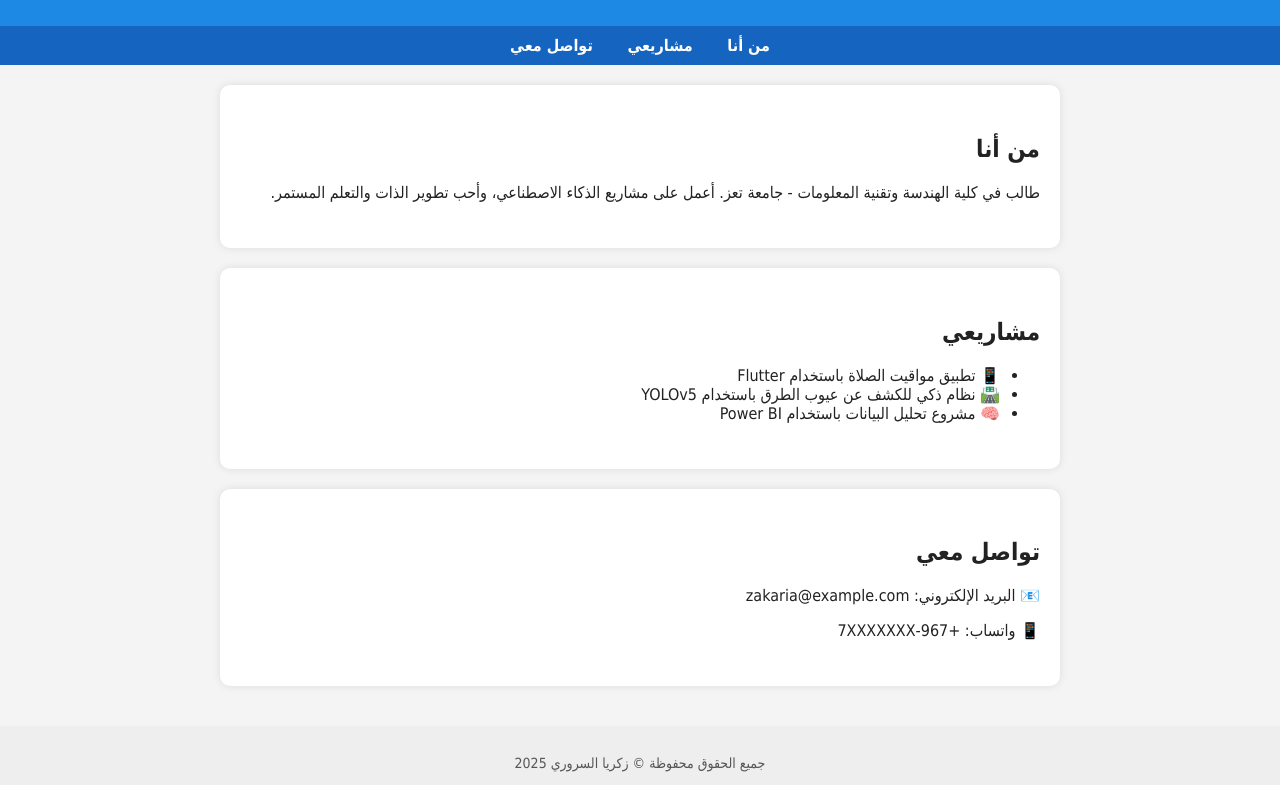
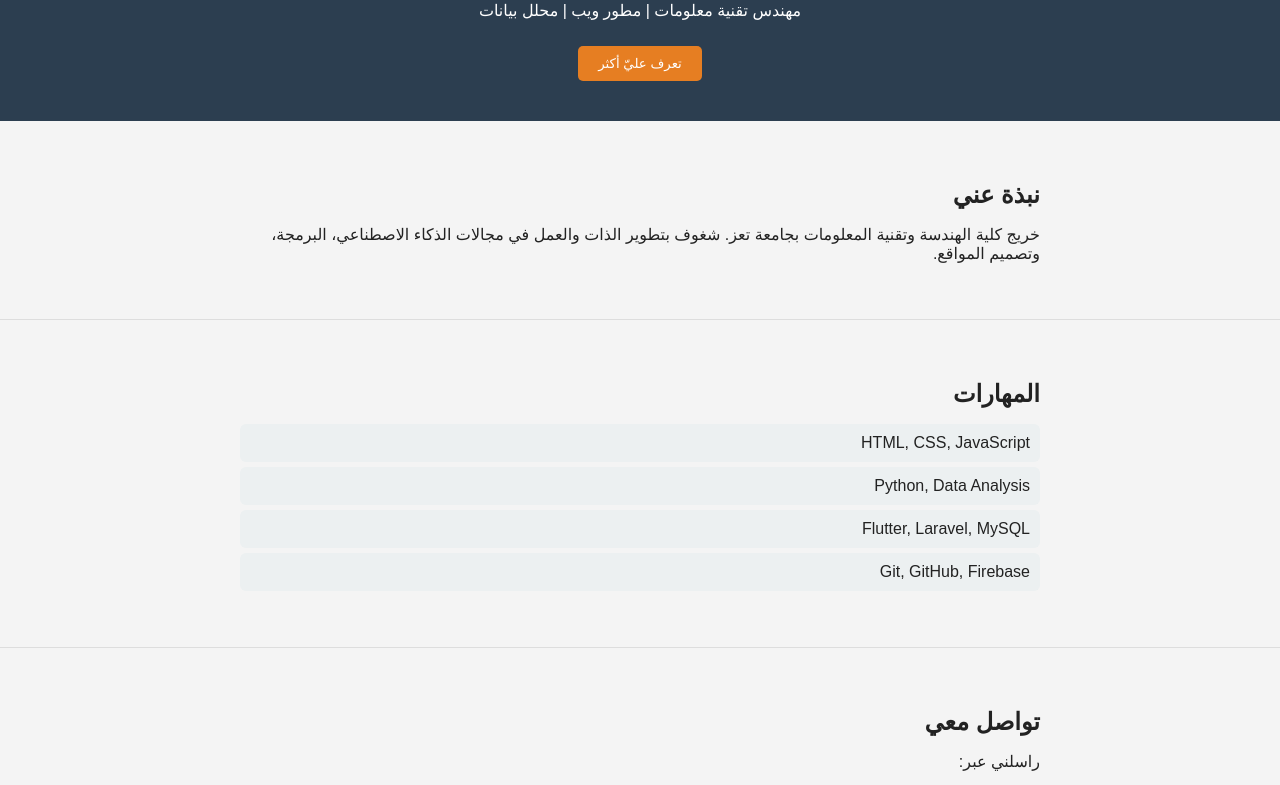
Before and after one commit to eng-Zakaria2025/Zakaria-prtofile, a plain HTML site: page index.html in a window 1280 px wide. Shown: the part 150-935 px from the top of the page. Drawn offline with Linux system fonts and the light colour scheme.

Commit message:
Add files via upload

```diff
--- a/index.html
+++ b/index.html
@@ -1,49 +1,55 @@
 <!DOCTYPE html>
-<html lang="ar" dir="rtl">
+<html lang="ar">
 <head>
   <meta charset="UTF-8">
   <meta name="viewport" content="width=device-width, initial-scale=1">
-  <title>زكريا السروري | الملف الشخصي</title>
+  <title>زكريا السروري | مهندس تقني</title>
   <link rel="stylesheet" href="style.css">
 </head>
 <body>
-
   <header>
-    <h1>👋 مرحبًا، أنا زكريا السروري</h1>
-    <p>مهتم بتقنية المعلومات، الذكاء الاصطناعي، وتحليل البيانات</p>
+    <div class="container">
+      <img src="zakaria.jpg" alt="Zakaria Photo" class="profile-img">
+      <h1>زكريا السروري</h1>
+      <p>مهندس تقنية معلومات | مطور ويب | محلل بيانات</p>
+      <button onclick="scrollToSection()">تعرف عليّ أكثر</button>
+    </div>
   </header>
 
-  <nav>
-    <ul>
-      <li><a href="#about">من أنا</a></li>
-      <li><a href="#projects">مشاريعي</a></li>
-      <li><a href="#contact">تواصل معي</a></li>
-    </ul>
-  </nav>
-
   <section id="about">
-    <h2>من أنا</h2>
-    <p>طالب في كلية الهندسة وتقنية المعلومات - جامعة تعز. أعمل على مشاريع الذكاء الاصطناعي، وأحب تطوير الذات والتعلم المستمر.</p>
+    <div class="container">
+      <h2>نبذة عني</h2>
+      <p>
+        خريج كلية الهندسة وتقنية المعلومات بجامعة تعز. شغوف بتطوير الذات والعمل في مجالات الذكاء الاصطناعي، البرمجة، وتصميم المواقع.
+      </p>
+    </div>
   </section>
 
-  <section id="projects">
-    <h2>مشاريعي</h2>
-    <ul>
-      <li>📱 تطبيق مواقيت الصلاة باستخدام Flutter</li>
-      <li>🛣️ نظام ذكي للكشف عن عيوب الطرق باستخدام YOLOv5</li>
-      <li>🧠 مشروع تحليل البيانات باستخدام Power BI</li>
-    </ul>
+  <section id="skills">
+    <div class="container">
+      <h2>المهارات</h2>
+      <ul>
+        <li>HTML, CSS, JavaScript</li>
+        <li>Python, Data Analysis</li>
+        <li>Flutter, Laravel, MySQL</li>
+        <li>Git, GitHub, Firebase</li>
+      </ul>
+    </div>
   </section>
 
   <section id="contact">
-    <h2>تواصل معي</h2>
-    <p>📧 البريد الإلكتروني: zakaria@example.com</p>
-    <p>📱 واتساب: +967-7XXXXXXX</p>
+    <div class="container">
+      <h2>تواصل معي</h2>
+      <p>راسلني عبر:</p>
+      <a href="mailto:zakaria@example.com">📧 zakaria@example.com</a> |
+      <a href="https://linkedin.com/in/zakaria" target="_blank">🔗 لينكدإن</a>
+    </div>
   </section>
 
   <footer>
-    <p>جميع الحقوق محفوظة © زكريا السروري 2025</p>
+    <p>© 2025 زكريا السروري. جميع الحقوق محفوظة.</p>
   </footer>
 
+  <script src="script.js"></script>
 </body>
 </html>
--- a/style.css
+++ b/style.css
@@ -1,50 +1,71 @@
 body {
-  font-family: 'Tahoma', sans-serif;
-  background-color: #f4f4f4;
+  font-family: 'Cairo', sans-serif;
   margin: 0;
   padding: 0;
+  direction: rtl;
+  background: #f4f4f4;
   color: #222;
-  direction: rtl;
 }
+
 header {
-  background-color: #1e88e5;
+  background: #2c3e50;
+  color: white;
+  padding: 40px 0;
+  text-align: center;
+}
+
+.profile-img {
+  width: 150px;
+  border-radius: 50%;
+  border: 4px solid #fff;
+  margin-bottom: 10px;
+}
+
+.container {
+  width: 90%;
+  max-width: 800px;
+  margin: auto;
+}
+
+h1, h2 {
+  margin-bottom: 10px;
+}
+
+section {
+  padding: 40px 0;
+  border-bottom: 1px solid #ddd;
+}
+
+ul {
+  list-style: none;
+  padding: 0;
+}
+
+li {
+  background: #ecf0f1;
+  padding: 10px;
+  margin: 5px 0;
+  border-radius: 6px;
+}
+
+a {
+  color: #3498db;
+  text-decoration: none;
+}
+
+button {
+  background-color: #e67e22;
+  color: white;
+  padding: 10px 20px;
+  border: none;
+  margin-top: 10px;
+  cursor: pointer;
+  border-radius: 5px;
+}
+
+footer {
+  background: #2c3e50;
   color: white;
   text-align: center;
-  padding: 30px 10px;
+  padding: 15px;
 }
-nav {
-  background-color: #1565c0;
-  padding: 10px;
-  text-align: center;
-}
-nav ul {
-  list-style: none;
-  padding: 0;
-  margin: 0;
-}
-nav ul li {
-  display: inline-block;
-  margin: 0 15px;
-}
-nav ul li a {
-  color: white;
-  text-decoration: none;
-  font-weight: bold;
-}
-section {
-  padding: 30px 20px;
-  max-width: 800px;
-  margin: auto;
-  background-color: white;
-  margin-top: 20px;
-  border-radius: 10px;
-  box-shadow: 0 0 8px rgba(0,0,0,0.1);
-}
-footer {
-  text-align: center;
-  padding: 15px;
-  background-color: #eeeeee;
-  font-size: 14px;
-  color: #555;
-  margin-top: 40px;
-}
```
